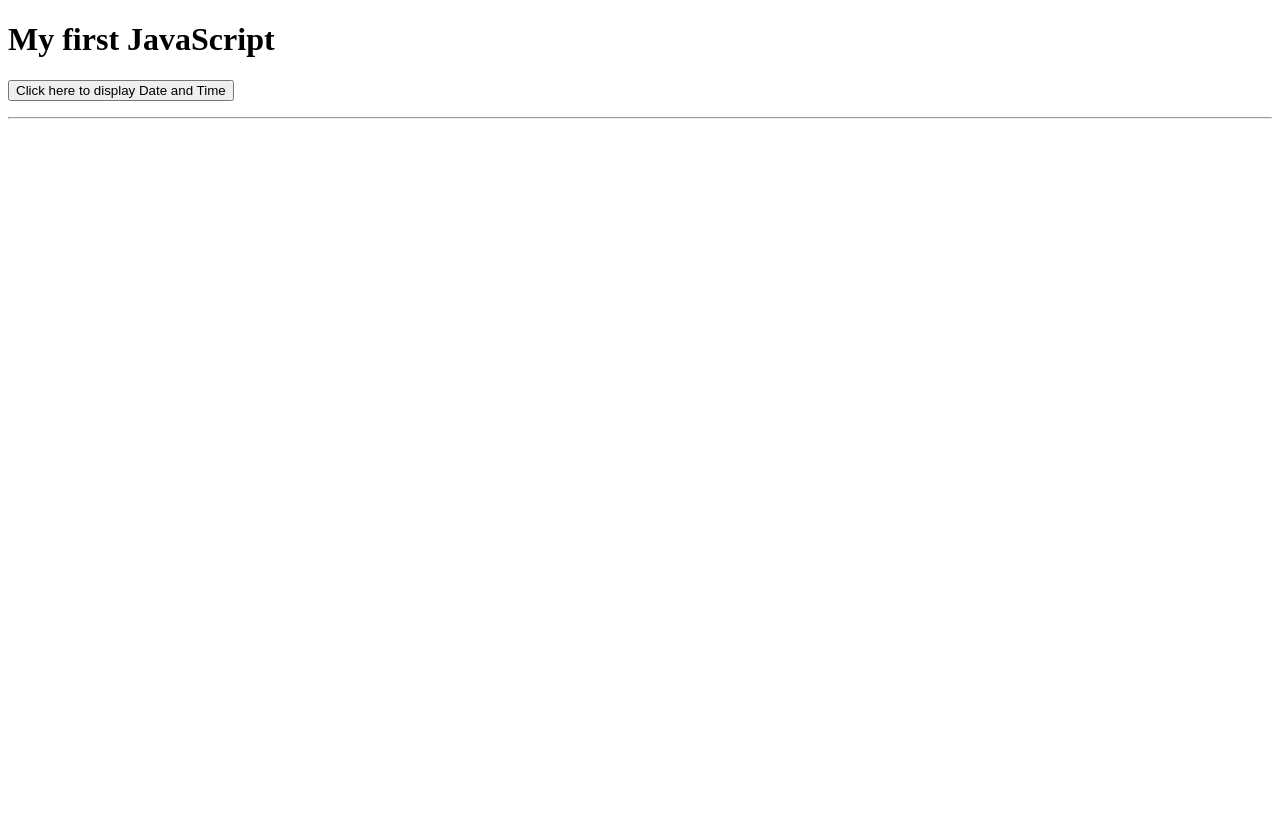
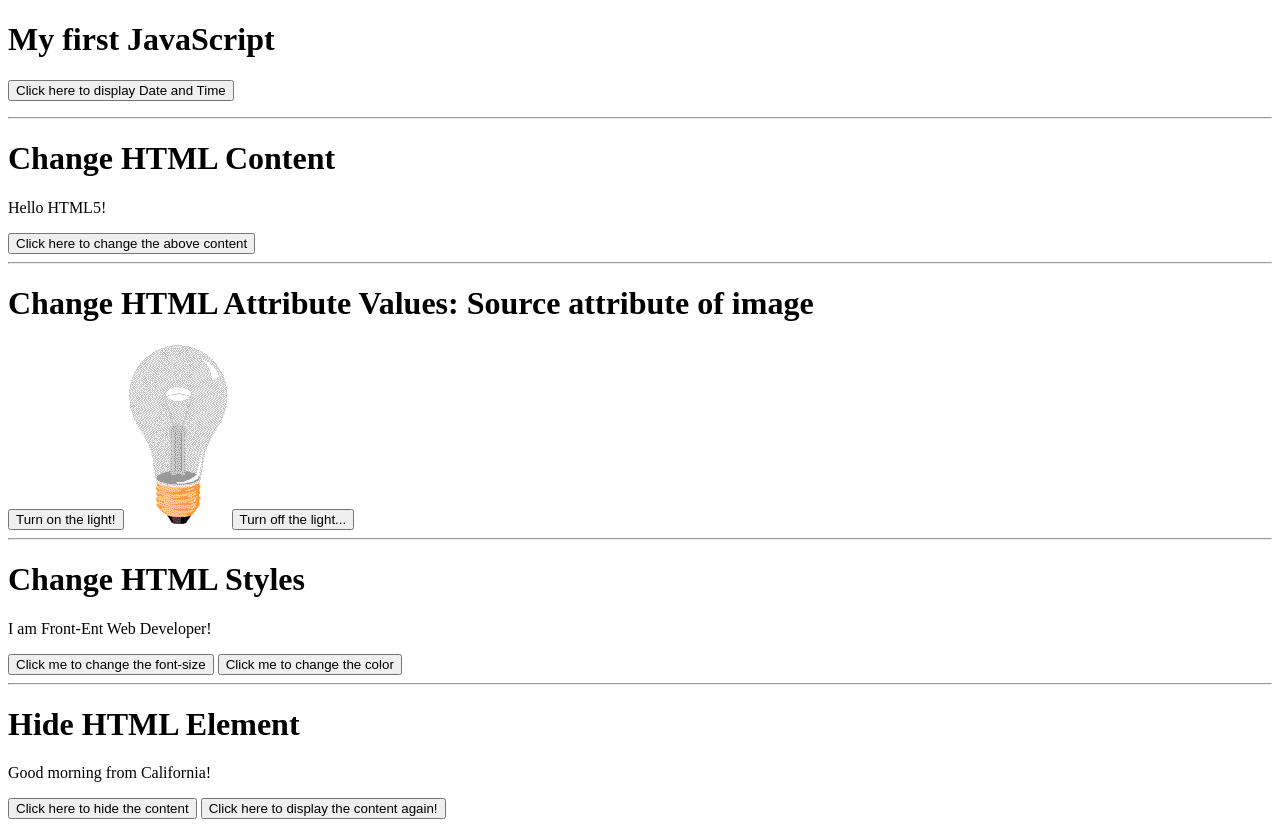
Before and after one commit to dthoang6/practiceJavaScript, a plain HTML site: page my_first_JavaScript/index.html in a window 1280 px wide. Before the commit the page ends 800 px from the top, so only its background shows below. Drawn offline with Linux system fonts and the light colour scheme.

Commit message:
JavaScript First Experience

```diff
--- a/my_first_JavaScript/index.html
+++ b/my_first_JavaScript/index.html
@@ -13,5 +13,36 @@
     <p id="demo"></p>
     <hr>
 
+    <h1>Change HTML Content</h1>
+    <p id="demo1">Hello HTML5!</p>
+    <button type="button" onclick="document.getElementById('demo1').innerHTML = 'Hello JavaScript!'">
+        Click here to change the above content</button>
+    <hr>
+
+    <h1>Change HTML Attribute Values: Source attribute of image</h1>
+    <button onclick="document.getElementById('bulb').src = '../my_first_JavaScript/bulb_on.gif'">
+    Turn on the light!</button>
+
+    <img src="../my_first_JavaScript/bulb_off.gif" alt="picture of bulb" id="bulb">
+
+    <button onclick="document.getElementById('bulb').src = '../my_first_JavaScript/bulb_off.gif'">
+    Turn off the light...</button>
+    <hr>
+
+    <h1>Change HTML Styles</h1>
+    <p id="demo2">I am Front-Ent Web Developer!</p>
+    <button type="button" onclick="document.getElementById('demo2').style.fontSize = '36px'">
+    Click me to change the font-size</button>
+    <button type="button" onclick="document.getElementById('demo2').style.color = 'red' ">
+    Click me to change the color</button>
+    <hr>
+
+    <h1>Hide HTML Element</h1>
+    <p id="demo3">Good morning from California!</p>
+    <button type="button" onclick="document.getElementById('demo3').style.display='none'">
+    Click here to hide the content</button>
+    <button type="button" onclick="document.getElementById('demo3').style.display='block'">
+    Click here to display the content again!</button>
+
 </body>
 </html>
```
Also changed, not shown: my_first_JavaScript/bulb_off.gif (added), my_first_JavaScript/bulb_on.gif (added).
